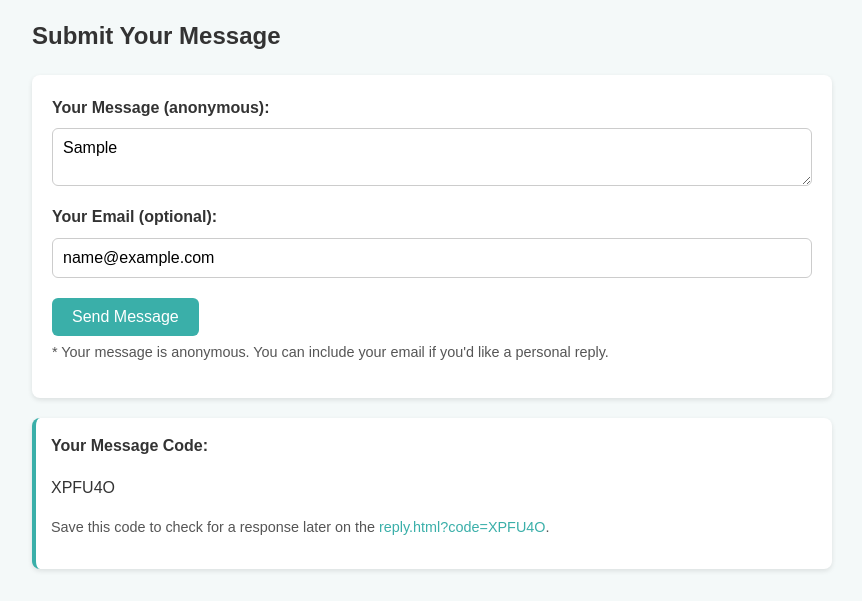
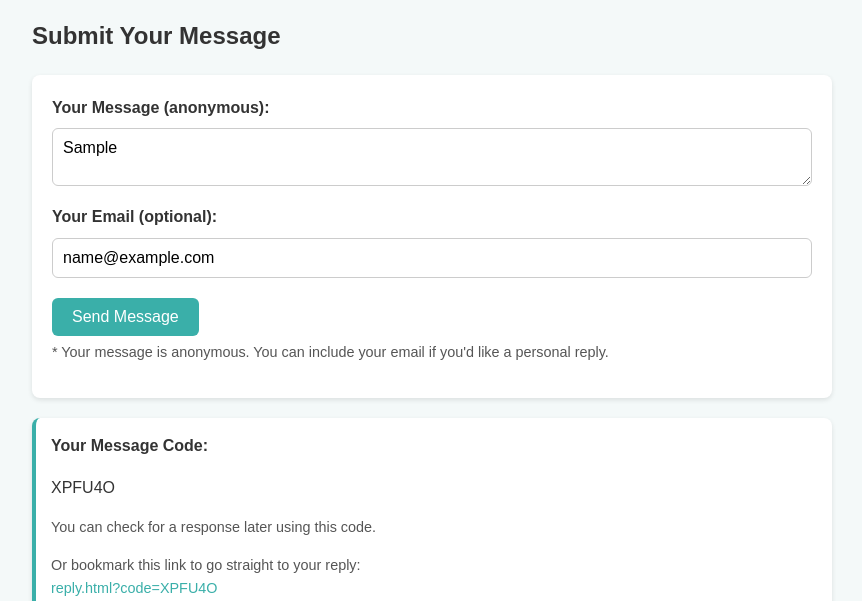
Before and after one commit to Aviyukt09/mindbridge, a plain HTML site: page index.html in a window 1280 px wide. Both pictures are taken after typing "Sample", "name@example.com" into the empty fields and a click on the button "Send Message". Shown: the part 199-800 px from the top of the page, without its empty margins (208-1070 px from the left). Drawn offline with Linux system fonts and the light colour scheme; no server answers.

Commit message:
Update index.html

```diff
--- a/index.html
+++ b/index.html
@@ -100,7 +100,10 @@
     <div id="codeBox">
       <strong>Your Message Code:</strong>
       <p id="messageCode"></p>
-      <p class="note">Save this code to check for a response later on the <a id="replyLink" href="#" target="_blank">reply page</a>.</p>
+      <p class="note">You can check for a response later using this code.</p>
+      <p class="note">Or bookmark this link to go straight to your reply:
+        <br><a id="replyLink" href="#" target="_blank">reply.html?code=</a>
+      </p>
     </div>
   </div>
 
@@ -119,6 +122,8 @@
   </div>
 
   <script>
+    const scriptURL = "https://script.google.com/macros/s/AKfycbzhmLp2mhzVu39zXpomvKERNhaZeIAUGDEOStu8h2D-7tev0wAqdyVbvfI1EvbTu7AO/exec";
+
     document.getElementById("messageForm").addEventListener("submit", function(event) {
       event.preventDefault();
 
@@ -126,20 +131,20 @@
       const message = document.getElementById("message").value.trim();
       const email = document.getElementById("email").value.trim();
 
-      // Show the code
+      // Display the code to the user
       document.getElementById("messageCode").innerText = code;
       document.getElementById("replyLink").innerText = `reply.html?code=${code}`;
       document.getElementById("replyLink").href = `reply.html?code=${code}`;
       document.getElementById("codeBox").style.display = "block";
 
-      // Send to Formspree via fetch
-      fetch("https://formspree.io/f/xkgryydn", {
+      // Send to Google Apps Script
+      fetch(scriptURL, {
         method: "POST",
         headers: { "Content-Type": "application/json" },
         body: JSON.stringify({
+          code: code,
           message: message,
-          email: email || "(no email provided)",
-          code: code
+          email: email || "(no email provided)"
         })
       }).then(() => {
         document.getElementById("messageForm").reset();
```
